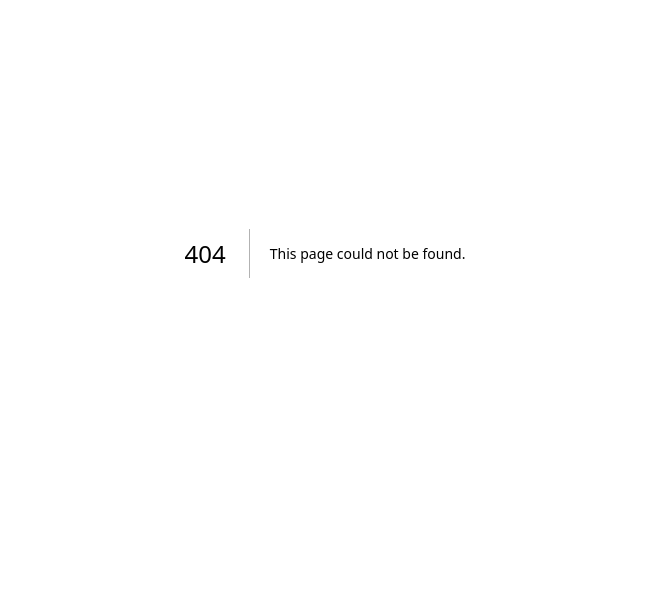
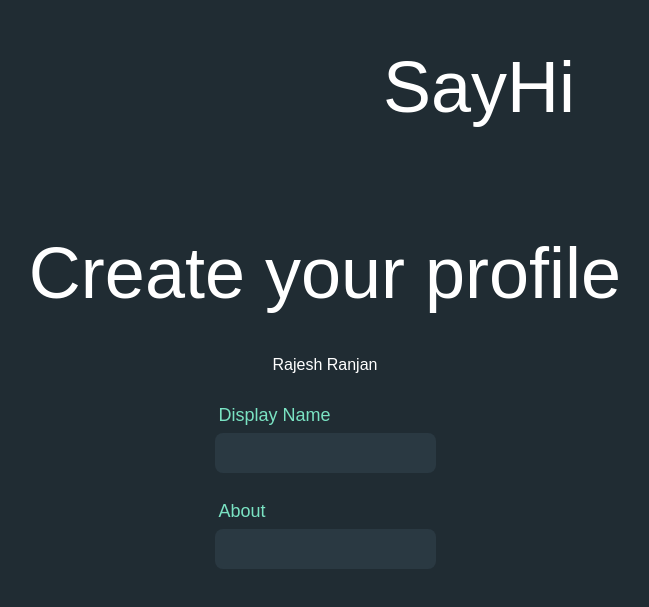
Before and after one commit to rajesh-ranjan-git/sayhi, a Next.js app in the folder sayhiclient/: page /onboarding in a window 1280 px wide. Before the commit this address had no page. Shown: the part 147-754 px from the top of the page, without its empty margins (315-964 px from the left). Built offline with nearby package versions, Linux system fonts and the light colour scheme.

Commit message:
Onboarding Page UI

```diff
--- a/sayhiclient/src/app/(auth)/login/page.jsx
+++ b/sayhiclient/src/app/(auth)/login/page.jsx
@@ -2,15 +2,52 @@
 
 import React from "react";
 import Image from "next/image";
+import { useRouter } from "next/navigation";
 import { FcGoogle } from "react-icons/fc";
 import { GoogleAuthProvider, signInWithPopup } from "firebase/auth";
 import { firebaseAuth } from "@/utils/firebaseConfig";
+import { useStateProvider } from "@/context/stateContext";
+import { reducerCases } from "@/context/constants";
 
 const Login = () => {
+  const router = useRouter();
+
+  const [{}, dispatch] = useStateProvider();
+
   const handleLogin = async () => {
-    const provider = new GoogleAuthProvider();
-    const { user } = await signInWithPopup(firebaseAuth, provider);
-    console.log("user : ", user);
+    // const provider = new GoogleAuthProvider();
+    // const { user } = await signInWithPopup(firebaseAuth, provider);
+    // const {
+    //   user: { displayName: name, email, photoUrl: profileImage },
+    // } = await signInWithPopup(firebaseAuth, provider);
+
+    // try {
+    //   if (email) {
+    //     const { data } = await axios.post(CHECK_USER_ROUTE, { email });
+    //     console.log("data : ", data);
+
+    //     if (!data.status) {
+    //       dispatch({ type: reducerCases.SET_NEW_USER, newUser: true });
+    //       dispatch({
+    //         type: reducerCases.SET_USER_INFO,
+    //         userInfo: {
+    //           name,
+    //           email,
+    //           profileImage,
+    //           status: "",
+    //         },
+    //       });
+
+    //       router.push("/onboarding");
+    //     }
+    //   }
+    // } catch (error) {
+    //   console.log("error : ", error);
+    // }
+
+    // console.log("user : ", user);
+
+    router.push("/onboarding");
   };
 
   return (
--- /dev/null
+++ b/sayhiclient/src/app/onboarding/page.jsx
@@ -0,0 +1,34 @@
+"use client";
+
+import React, { useState } from "react";
+import Image from "next/image";
+import { useStateProvider } from "@/context/stateContext";
+import Input from "@/components/common/input";
+
+const Onboarding = () => {
+  //   const [{ userInfo }] = useStateProvider();
+  //   const [name, setName] = useState(userInfo?.name || "");
+  const [name, setName] = useState("");
+  const [about, setAbout] = useState("");
+  const [image, setImage] = useState("/defaultAvatar.png");
+
+  return (
+    <div className="flex flex-col justify-center items-center bg-panel-header-background w-screen h-screen text-white">
+      <div className="flex md:flex-row flex-col justify-center items-center gap-2">
+        <Image src="/sayhi.gif" alt="SayHi" width={300} height={300} />
+        <span className="text-6xl md:text-7xl">SayHi</span>
+      </div>
+      <h2 className="text-5xl md:text-7xl"> Create your profile</h2>
+      <div className="flex gap-5 mt-6">
+        <div className="flex flex-col justify-center items-center gap-6 mt-5">
+          {/* {userInfo.name} */}
+          Rajesh Ranjan
+          <Input name="Display Name" state={name} setState={setName} label />
+          <Input name="About" state={about} setState={setAbout} label />
+        </div>
+      </div>
+    </div>
+  );
+};
+
+export default Onboarding;
--- a/sayhiclient/src/app/page.jsx
+++ b/sayhiclient/src/app/page.jsx
@@ -1,7 +1,22 @@
+"use client";
+
+import { useEffect } from "react";
+import { useRouter } from "next/navigation";
+import Image from "next/image";
+
 export default function Home() {
+  const router = useRouter();
+
+  useEffect(() => {
+    router.push("/login");
+  }, []);
+
   return (
-    <div className="text-5xl flex justify-center items-center h-screen">
-      SayHi!
+    <div className="flex flex-col justify-center items-center gap-6 bg-panel-header-background w-screen h-screen">
+      <div className="flex justify-center items-center gap-2 text-white">
+        <Image src="/sayhi.gif" alt="SayHi" width={300} height={300} />
+        <span className="text-6xl md:text-7xl">SayHi</span>
+      </div>
     </div>
   );
 }
--- /dev/null
+++ b/sayhiclient/src/components/common/input.jsx
@@ -0,0 +1,24 @@
+import React from "react";
+
+const Input = ({ name, state, setState, label = false }) => {
+  return (
+    <div className="flex flex-col gap-1">
+      {label && (
+        <label htmlFor={name} className="px-1 text-lg text-teal-light">
+          {name}
+        </label>
+      )}
+      <div>
+        <input
+          type="text"
+          name={name}
+          value={state}
+          onChange={(e) => setState(e.target.value)}
+          className="bg-input-background px-5 text-sm focus:outline-none py-4 rounded-lg w-full h-10 text-white"
+        />
+      </div>
+    </div>
+  );
+};
+
+export default Input;
--- /dev/null
+++ b/sayhiclient/src/context/constants.js
@@ -0,0 +1,4 @@
+export const reducerCases = {
+  SET_USER_INFO: "SET_USER_INFO",
+  SET_NEW_USER: "SET_NEW_USER",
+};
--- /dev/null
+++ b/sayhiclient/src/context/stateContext.jsx
@@ -0,0 +1,13 @@
+"use client";
+
+import { createContext, useContext, useReducer } from "react";
+
+export const StateContext = createContext();
+
+export const StateProvider = ({ initialState, reducer, children }) => {
+  <StateContext.Provider value={useReducer(reducer, initialState)}>
+    {children}
+  </StateContext.Provider>;
+};
+
+export const useStateProvider = () => useContext(StateContext);
```
Also changed, not shown: sayhiclient/src/context/stateReducers.jsx (added, +25 -0 lines).
